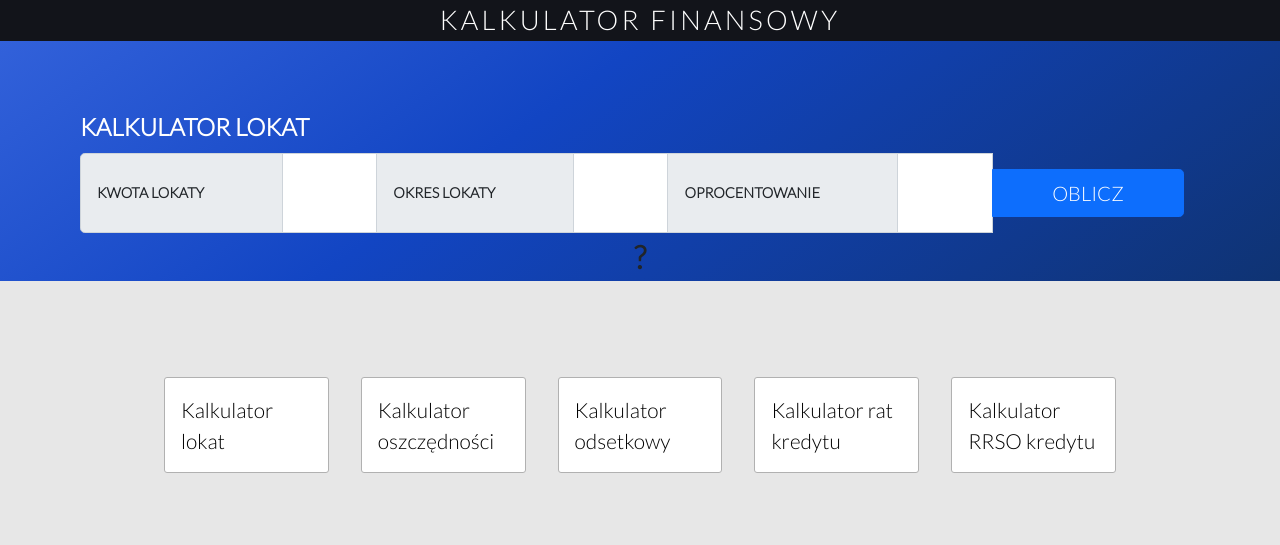
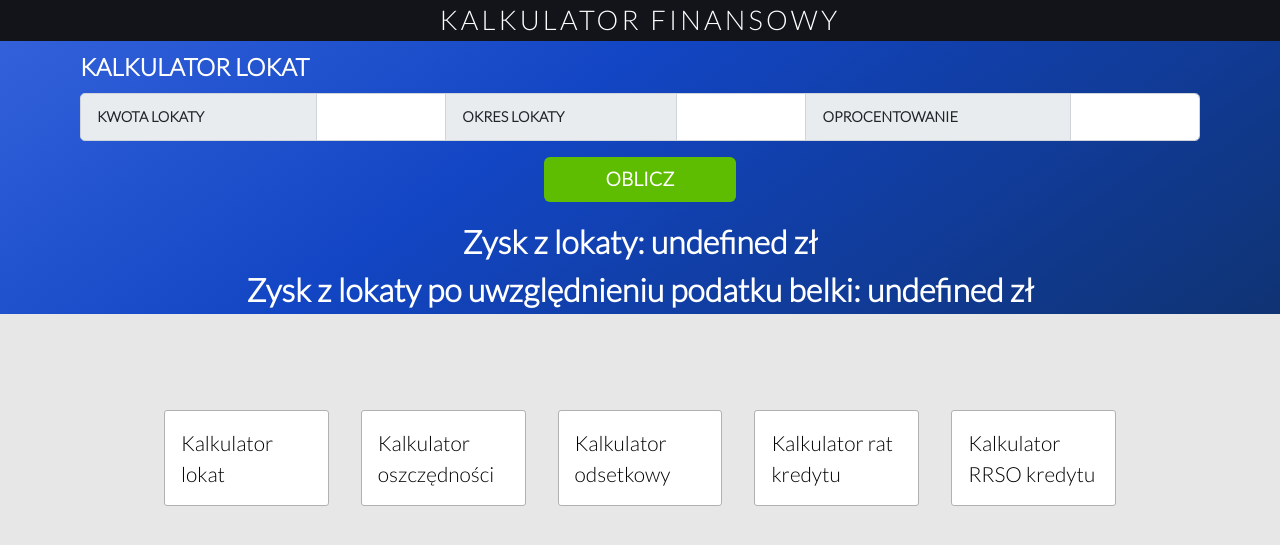
Before and after one commit to Michalinh0/financial-calculator, a Flask app: template templates/investement.html in a window 1280 px wide. Shown: the top 545 px of the page. Run offline with Flask 2, Linux system fonts and the light colour scheme; the template is opened without the code that fills it: most values are stand-ins (such as "Sample title", 1, 10 or a date in 2020).

Commit message:
interest fixes

```diff
--- a/static/css/base.css
+++ b/static/css/base.css
@@ -46,6 +46,7 @@ body {
     text-align: center;
     font-size: 2rem;
     font-weight: bold;
+    color:white;
 }
 
 form {
--- a/templates/credit.html
+++ b/templates/credit.html
@@ -12,8 +12,9 @@
         <input type="text" name="duration" id="duration" class="form-control">
         <label for="rate" class="input-group-text">OPROCENTOWANIE</label>
         <input type="text" name="rate" id="rate" class="form-control" aria-label="With textarea">
-        <button type="submit" class="btn btn-primary">OBLICZ RATĘ KREDYTU</button>
     </div>
+    <button type="submit">OBLICZ RATĘ KREDYTU</button>
+
 </form>
 {% endblock %}
 {% block result %}
--- a/templates/interest.html
+++ b/templates/interest.html
@@ -14,8 +14,9 @@
         <input type="text" name="savings" id="savings" class="form-control" aria-label="With textarea">
         <label for="rate" class="input-group-text">OPROCENTOWANIE W SKALI ROKU</label>
         <input type="text" name="rate" id="rate" class="form-control" aria-label="With textarea">
-        <button type="submit" class="btn btn-primary">OBLICZ</button>
     </div>
+    <button type="submit">OBLICZ</button>
+
 </form>
 {% endblock %}
 {% block result %}
--- a/templates/investement.html
+++ b/templates/investement.html
@@ -12,15 +12,18 @@
         <input type="text" name="duration" id="duration" class="form-control">
         <label for="rate" class="input-group-text">OPROCENTOWANIE</label>
         <input type="text" name="rate" id="rate" class="form-control" aria-label="With textarea">
-        <button type="submit" class="btn btn-primary">OBLICZ</button>
     </div>
+    <button type="submit">OBLICZ</button>
+
 </form>
 {% endblock %}
 {% block result %}
 {% if response %}
 <script>
     const response = {{ response | tojson | safe }};
-    $('#result').text(response + '?');
+    const result_msg1 = 'Zysk z lokaty: ';
+    const result_msg2 = 'Zysk z lokaty po uwzględnieniu podatku belki: ';
+    $('#result').html(`${result_msg1}${response['interest']} zł<br>${result_msg2}${response['interest_with_beam_tax']} zł`);
 </script>
 {% endif %}
 {% endblock %}
```
Also changed, not shown: financialcalculator.py (+5 -3 lines).
